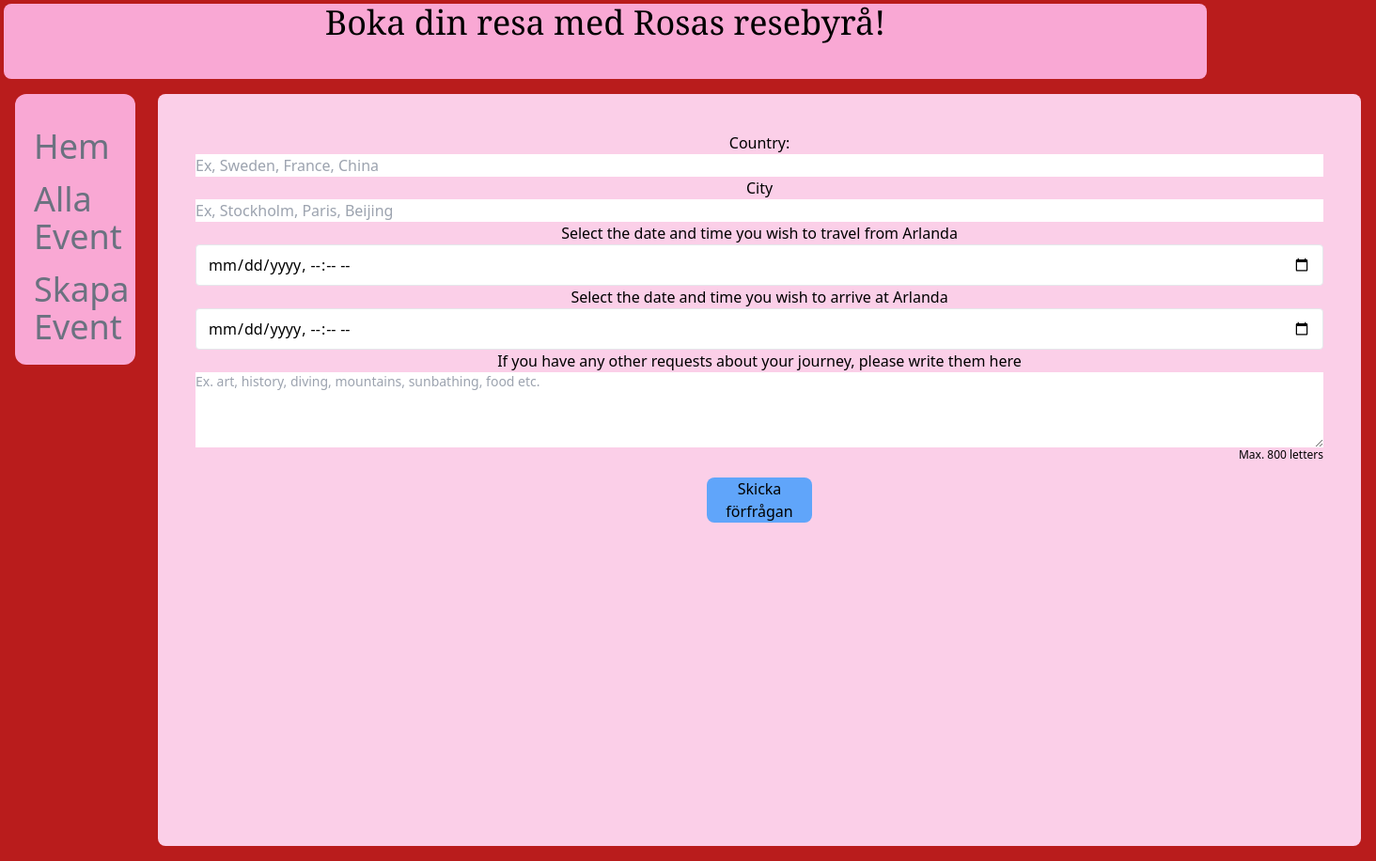
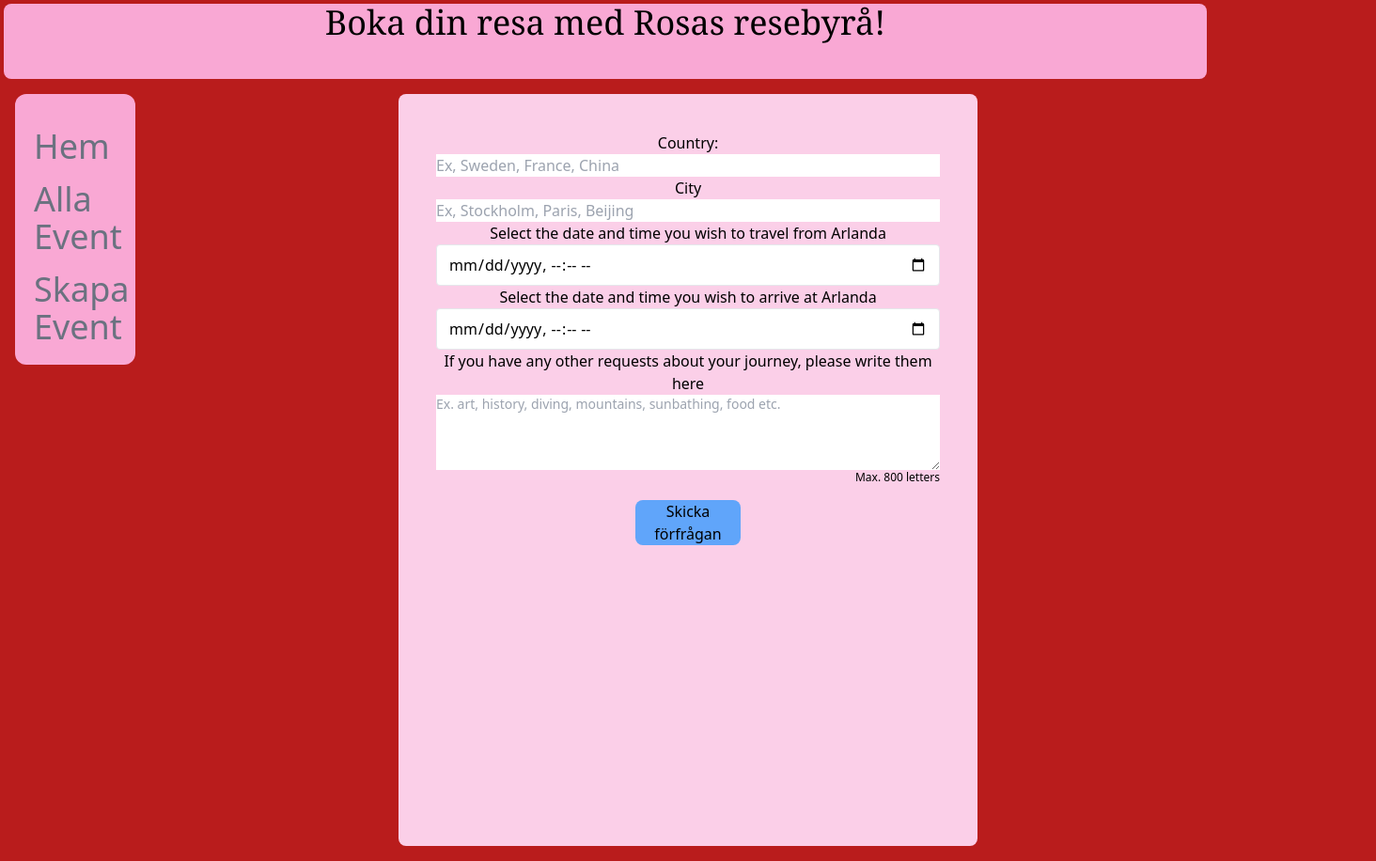
Before and after one commit to sebastianswahn/Tailwinduppgift, a website: page src/skapaevent.html in a window 1280 px wide. Shown: the whole page at 94% size, 1464 px wide, since content can reach past the window. Drawn offline with Linux system fonts and the light colour scheme.

Commit message:
added responsiveness with margins and text-size

```diff
--- a/src/skapaevent.html
+++ b/src/skapaevent.html
@@ -40,9 +40,9 @@
         </li>
       </ul>
     </nav>
-    <div class="inline-block justify-center items-center">
+    <div class="inline-block justify-center items-center m-0 md:mx-14 lg:mx-36 xl:mx-64">
       <form
-        class="flex flex-col w-screen h-screen m-4 bg-pink-200 text-center p-10 rounded-lg"
+        class="flex flex-col w-full h-screen m-4 bg-pink-200 text-center p-10 rounded-lg"
       >
         <label for="Country">Country:</label>
         <input type="text" placeholder="Ex, Sweden, France, China" />
```
Also changed, not shown: src/Allaevent.html (+1 -1 lines), src/index.html (+2 -2 lines), dist/output.css.
